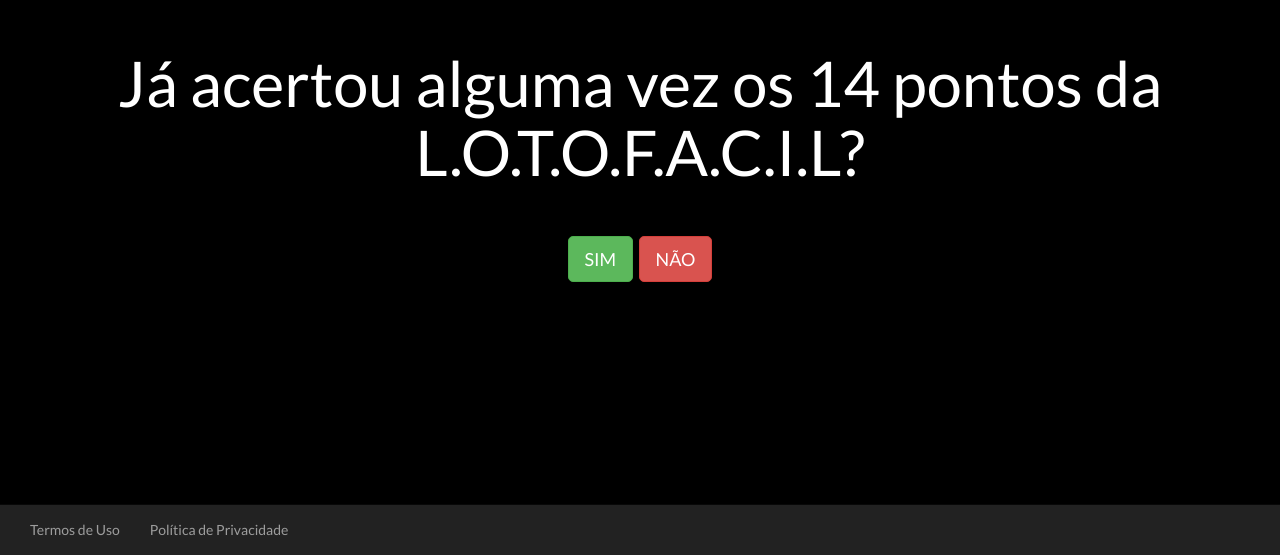
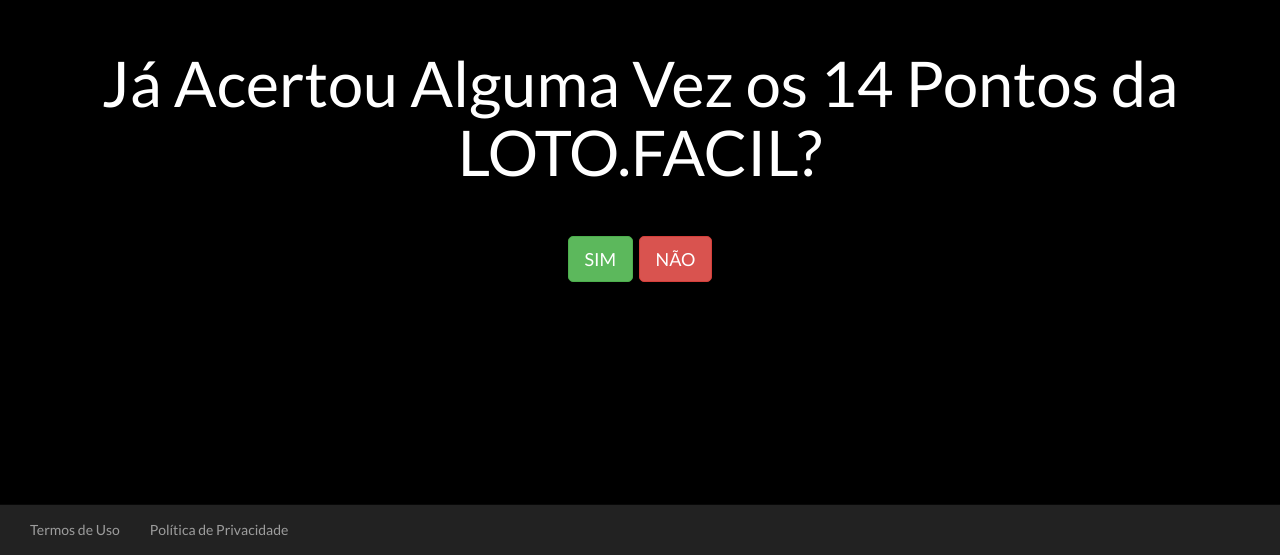
Before and after one commit to noticias-da-internet/questionario-2, a plain HTML site: page index.html in a window 1280 px wide. Shown: the part 245-800 px from the top of the page. Drawn offline with nearby package versions, Linux system fonts and the light colour scheme.

Commit message:
Update index.html

```diff
--- a/index.html
+++ b/index.html
@@ -26,7 +26,7 @@
       <div class="container">
         <div class="row">
           <div class="col-md-12 text-center">
-            <h1 class="branco">Já acertou alguma vez os 14 pontos da L.O.T.O.F.A.C.I.L?</h1>
+            <h1 class="branco">Já Acertou Alguma Vez os 14 Pontos da LOTO.FACIL?</h1>
             <br>
             <br>
             <a class="btn btn-lg btn-success" href="https://noticiadodia.github.io/questionario2/">SIM</a>&nbsp;
```
